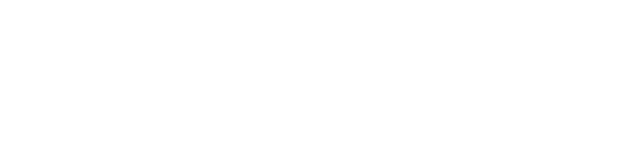
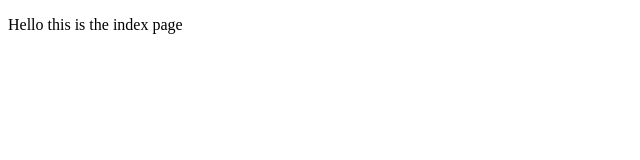
Before and after one commit to Muegalue/Project, a plain HTML site: page index.html in a window 1280 px wide. Shown: the whole page, without its empty margins (0-640 px from the left). Drawn offline with Linux system fonts and the light colour scheme.

Commit message:
Update index.html

```diff
--- a/index.html
+++ b/index.html
@@ -7,6 +7,6 @@
     <title>index</title>
 </head>
 <body>
-
+    <p>Hello this is the index page</p>
 </body>
 </html>
```
